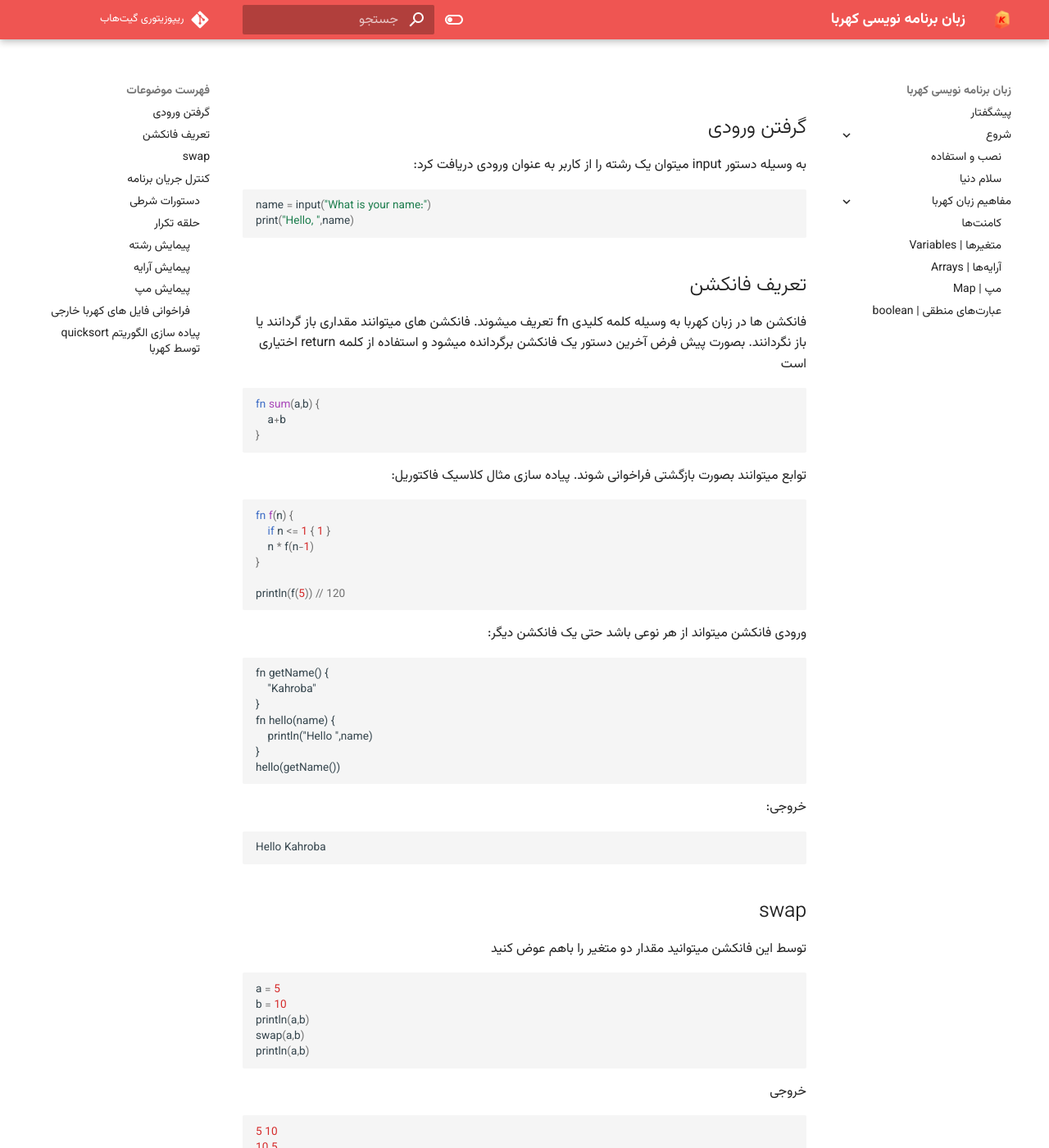
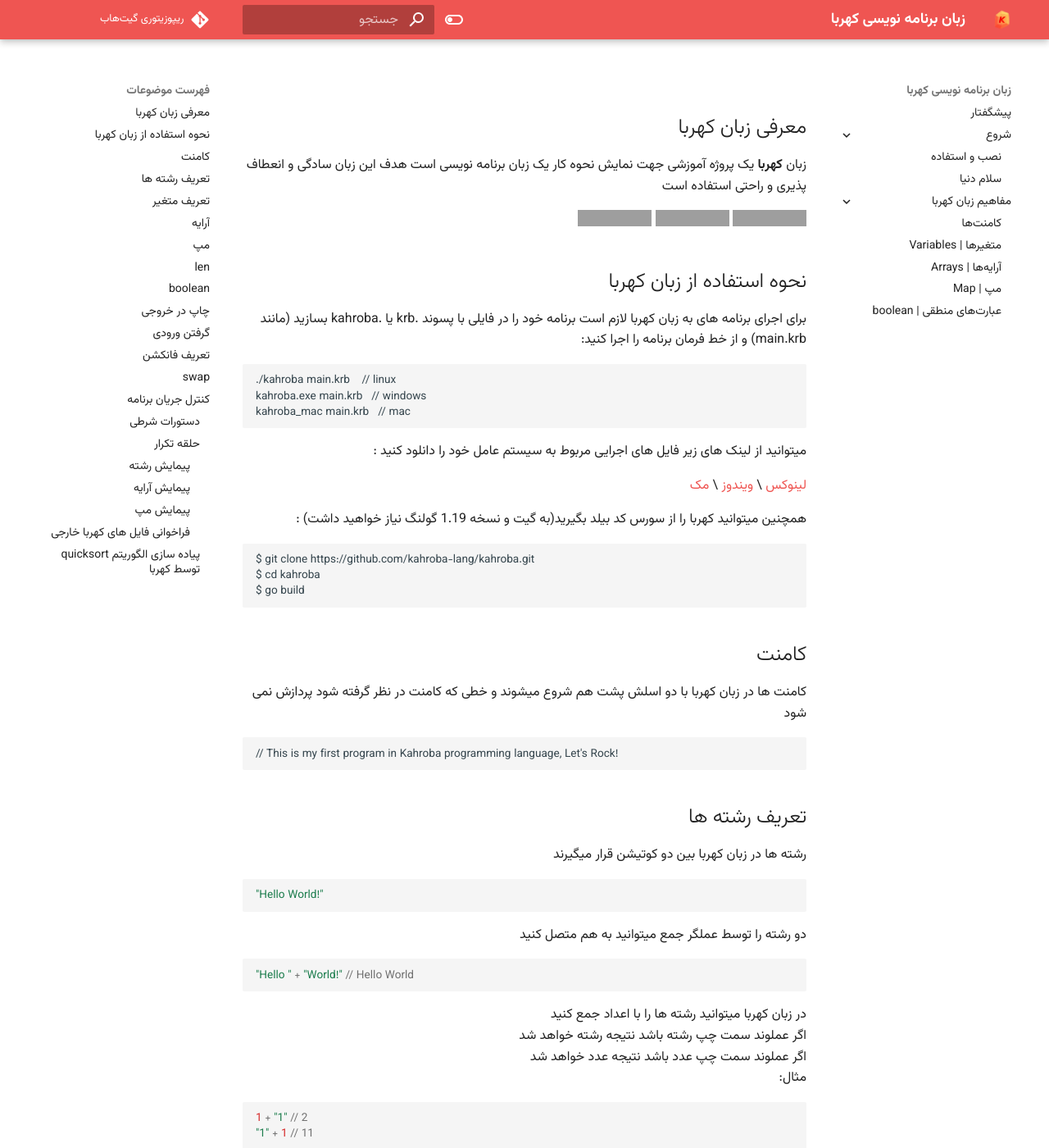
Before and after one commit to kahroba-lang/docs, an MkDocs documentation site: the page built from docs/index.md, in a window 1280 px wide and 1400 px high. Shown: the whole window at 82% size. Built offline with MkDocs 1.6.1 and Material for MkDocs 9.7.7, drawn with Linux system fonts in a browser that asks for light colours; comment, search, counter and statistics services are not loaded; the version menu is left out; some of the changed text lies outside the part shown; grey boxes are pictures that could not be loaded.

Commit message:
chore: revert index.md changes

````diff
--- a/docs/index.md
+++ b/docs/index.md
@@ -1,4 +1,143 @@
+## معرفی زبان کهربا
+زبان **کهربا** یک پروژه آموزشی جهت نمایش نحوه کار یک زبان برنامه نویسی است
+هدف این زبان سادگی و انعطاف پذیری و راحتی استفاده است
 
+[![Documents](https://badgen.net/badge/Documents/passing/blue?icon=wiki)](https://kahroba-lang.github.io/docs/latest)
+[![Version](https://badgen.net/badge/Ver/0.1/orange?icon=github)](https://kahroba-lang.github.io/docs/0.1)
+[![status](https://badgen.net/badge/Status/Released/green?icon=now)](https://kahroba-lang.github.io/docs/0.1)
+
+
+## نحوه استفاده از زبان کهربا
+برای اجرای برنامه های به زبان کهربا لازم است برنامه خود را در فایلی با پسوند .krb یا .kahroba بسازید (مانند main.krb) و از خط فرمان برنامه را اجرا کنید:
+```bash
+./kahroba main.krb    // linux
+kahroba.exe main.krb   // windows
+kahroba_mac main.krb   // mac
+```
+میتوانید از لینک های زیر فایل های اجرایی مربوط به سیستم عامل خود را دانلود کنید :
+
+[لینوکس](https://github.com/kahroba-lang/kahroba/releases/download/0.1/kahroba) \
+[ویندوز](https://github.com/kahroba-lang/kahroba/releases/download/0.1/kahroba.exe) \
+[مک](https://github.com/kahroba-lang/kahroba/releases/download/0.1/kahroba_mac)
+
+همچنین میتوانید کهربا را از سورس کد بیلد بگیرید(به گیت و نسخه 1.19 گولنگ نیاز خواهید داشت) :
+```
+$ git clone https://github.com/kahroba-lang/kahroba.git
+$ cd kahroba
+$ go build
+```
+
+## کامنت
+
+کامنت ها در زبان کهربا با دو اسلش پشت هم شروع میشوند و خطی که کامنت در نظر گرفته شود پردازش نمی شود
+
+    // This is my first program in Kahroba programming language, Let's Rock!
+
+## تعریف رشته ها
+رشته ها در زبان کهربا بین دو کوتیشن قرار میگیرند
+```rust
+"Hello World!"
+```
+دو رشته را توسط عملگر جمع میتوانید به هم متصل کنید
+```rust
+"Hello " + "World!" // Hello World
+```
+در زبان کهربا میتوانید رشته ها را با اعداد جمع کنید
+اگر عملوند سمت چپ رشته باشد نتیجه رشته خواهد شد
+اگر عملوند سمت چپ عدد باشد نتیجه عدد خواهد شد
+مثال:
+```rust
+1 + "1" // 2
+"1" + 1 // 11
+```
+
+می‌توان از کاراکترهای کنترلی درون رشته ها استفاده کرد
+مثال:
+
+```rust
+str = "Hello\nWorld"
+str2 = "Hello\tWorld"
+println(str)
+println(str2)
+```
+
+خروجی:
+```
+Hello
+World
+Hello	World
+```
+
+
+## تعریف متغیر
+متغیرها در زبان کهربا تایپ ندارند و نحوه تعریف کردن اونها به شکل زیر است
+```rust
+name = "Kahroba"
+version = 0.1
+a = 1 + 2
+a = "text"
+```
+## آرایه
+آرایه ها در زبان کهربا بسیار انعطاف پذیرند و میتوانید در آرایه دیتا تایپ های مختلفی را ذخیره کنید.
+```rust
+nums = [1,2,3,4]
+everything = [1,"kahroba",0.1]
+```
+برای دسترسی به یک عنصر از آرایه به شکل زیر عمل میکنیم:
+```rust
+nums[0] // 1
+everything[1] // "kahroba"
+```
+## مپ
+مثل آرایه ، مپ هم در زبان کهربا از انعطاف بالایی برخوردار است و میتوانید هر نوع داده ای را درون مپ قرار دهید.
+```rust
+data = {"name":"Kahroba","version":0.1}
+println(data["name"])
+```
+خروجی:
+```
+Kahroba
+```
+## len
+
+به وسیله فانکشن len می‌توانیم طول رشته، آرایه و مپ را بدست بیاوریم.
+
+```rust
+a = [1,2,3,4,5]
+b = {"name":"kahroba"}
+c = "Hello World"
+
+println(len(a)) // 5
+println(len(b)) // 1
+println(len(c)) // 11
+```
+
+## boolean
+زبان کهربا از نوع boolean پشتیبانی میکند
+```rust
+a = true
+b = false
+!a // false
+!b // true
+a == b // false
+a != b // true
+true or false // true
+true and false // false
+```
+## چاپ در خروجی
+به وسیله دستور print یا println میتوان عملیات چاپ در خروجی را انجام داد
+دستورات چاپ میتوانند چندین ورودی داشته باشند:
+```rust
+println("سلام دنیا!")
+print("زبان ")
+print("کهربا ")
+println("version:",0.1)
+```
+خروجی:
+```
+سلام دنیا!
+زبان کهربا version 0.1
+```
 ## گرفتن ورودی
 به وسیله دستور input میتوان یک رشته را از کاربر به عنوان ورودی دریافت کرد:
 ```rust
@@ -9,7 +148,6 @@ print("Hello, ",name)
 فانکشن ها در زبان کهربا به وسیله کلمه کلیدی fn تعریف میشوند.
 فانکشن های میتوانند مقداری باز گردانند یا باز نگردانند.
 بصورت پیش فرض آخرین دستور یک فانکشن برگردانده میشود و استفاده از کلمه return اختیاری است
-
 ```rust
 fn sum(a,b) {
     a+b
@@ -60,7 +198,6 @@ if a + b > c {
     print("OK")
 }
 ```
-
 همچین میتوان از دستور else برای زمان عدم صحت شرط استفاده کرد
 ```rust
 if a + b > c {
@@ -69,7 +206,6 @@ if a + b > c {
     print("Not OK")
 }
 ```
-
 ## حلقه تکرار
 برای استفاده از حلقه در زبان کهربا از دستور for به شکل زیر استفاده میشود
 ```rust
````
